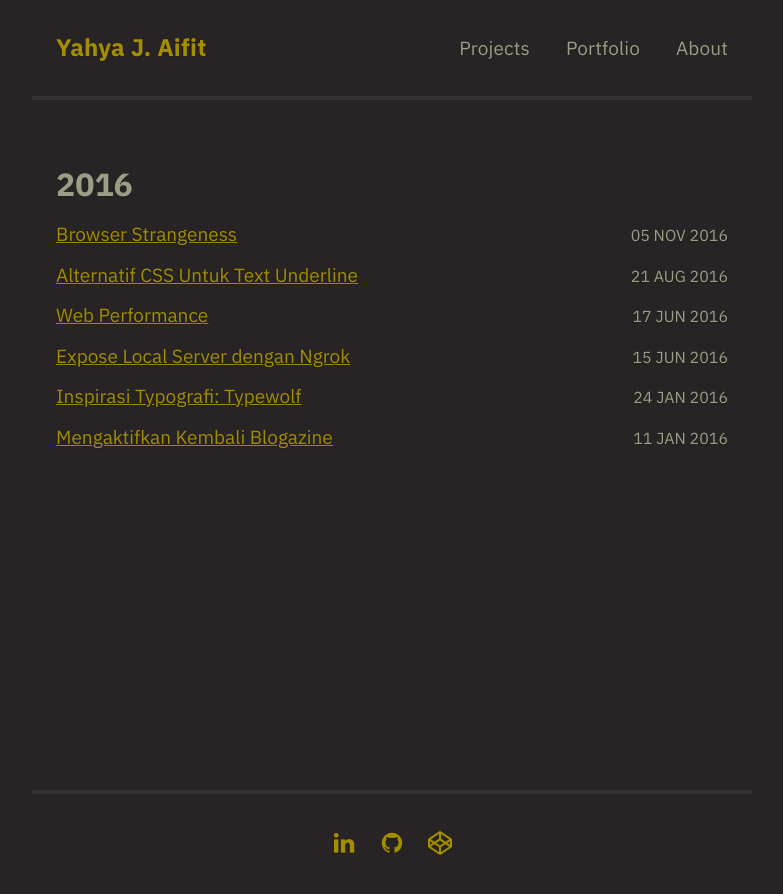
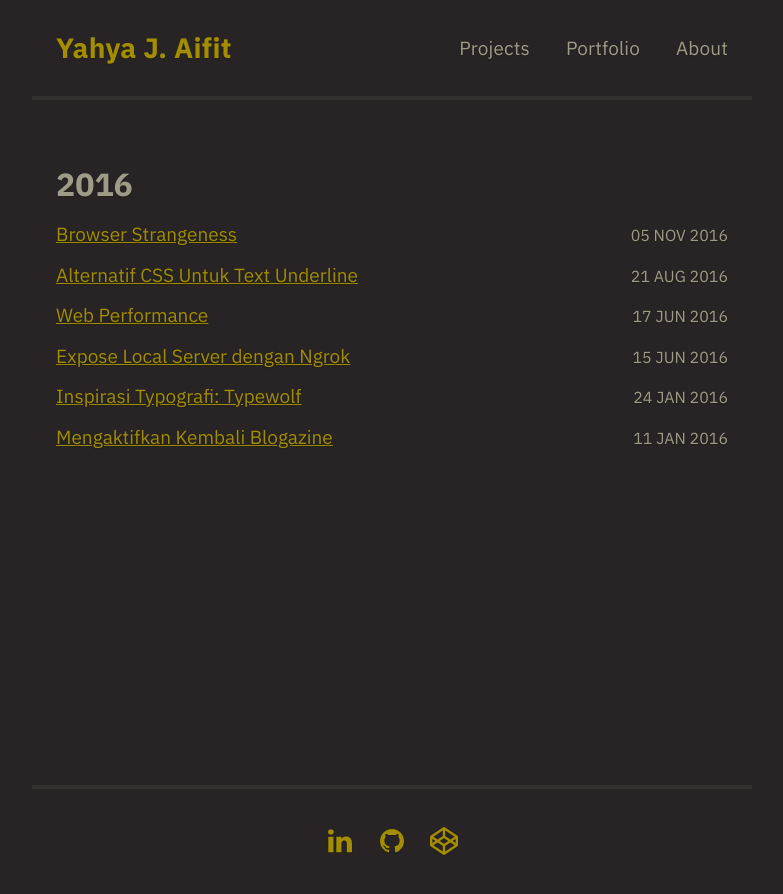
Before and after one commit to aifit/aifit.github.io, a Jekyll site: the page built from index.html, in a window 1280 px wide. Shown: the top 894 px of the page, without its empty margins (248-1031 px from the left). Built offline with Jekyll 4.4.1, drawn with Linux system fonts in a browser that asks for light colours.

Commit message:
enhance style

```diff
--- a/_scss/2-comp/_comp.blocklist.scss
+++ b/_scss/2-comp/_comp.blocklist.scss
@@ -4,7 +4,7 @@
 .c-blocklist {
 
   &__head {
-    @include txt-size("medium");
+    @include txt-size("large");
     @include margin(2, "bottom");
     @include margin(5, "top");
     font-weight: bold;
@@ -15,7 +15,7 @@
     }
 
     @include breakpoint(phone-up) {
-      @include txt-size("large");
+      @include txt-size("xlarge");
     }
 
     @include breakpoint(tablet-up) {
--- a/_scss/2-comp/_comp.footer.scss
+++ b/_scss/2-comp/_comp.footer.scss
@@ -14,7 +14,7 @@
 
   &__body {
     @include padding(6 3 6 3);
-    @include txt-size("medium");
+    @include txt-size("large");
     max-width: $global-container-tiny;
     display: flex;
     align-items: center;
@@ -23,7 +23,7 @@
     color: $global-color-grey;
 
     @include breakpoint(phone-up) {
-      @include txt-size("large");
+      @include txt-size("xlarge");
     }
 
     a {
--- a/_scss/2-comp/_comp.header.scss
+++ b/_scss/2-comp/_comp.header.scss
@@ -57,7 +57,7 @@
     }
 
     a {
-      @include txt-size("medium");
+      @include txt-size("large");
       font-family: $global-secondary-font;
       font-weight: bold;
       width: 100%;
@@ -66,7 +66,7 @@
       letter-spacing: .008em;
 
       @include breakpoint(phone-up) {
-        @include txt-size("large");
+        @include txt-size("xlarge");
       }
     }
   }
```
Also changed, not shown: css/main.css.
